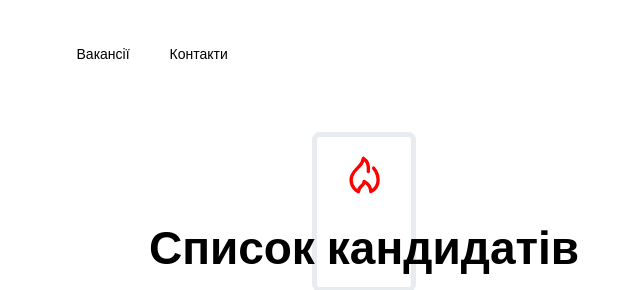
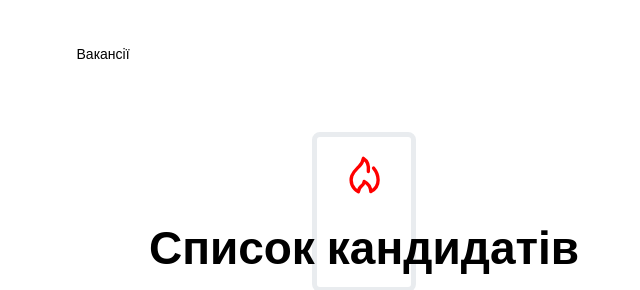
Before and after one commit to Mavvkkaa/KseGrantAutomatization, a plain HTML site: page listOfCandidates.html in a window 1280 px wide. Shown: the top 290 px of the page, 276-916 px from the left. Drawn offline with nearby package versions, Linux system fonts and the light colour scheme.

Commit message:
Update listOfCandidates.html

```diff
--- a/listOfCandidates.html
+++ b/listOfCandidates.html
@@ -29,7 +29,6 @@
             <a href="https://mavvkkaa.github.io/KseGrantAutomatization/" class="logo">KSE Grant Vacancies</a>
             <ul class="nav-ul flex flex-items-center gap-40">
                 <li class="nav-li"><a href="index.html#vacancy" class="nav-link">Вакансії</a></li>
-                <li class="nav-li"><a href="index.html#contacts" class="nav-link">Контакти</a></li>
             </ul>
             <ul class="nav-btn-actions flex flex-items-center gap-10">
                 <li class="nav-btn-li"><a href="index.html" class="nav-btn-link btn btn-ghost btn-round"
```
